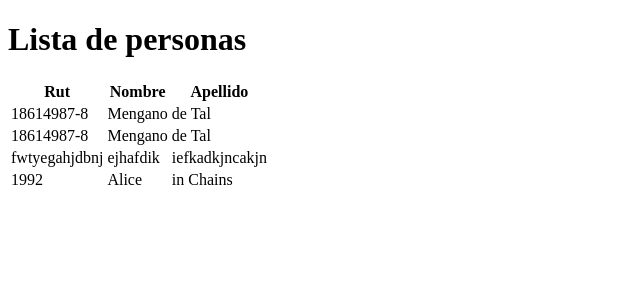
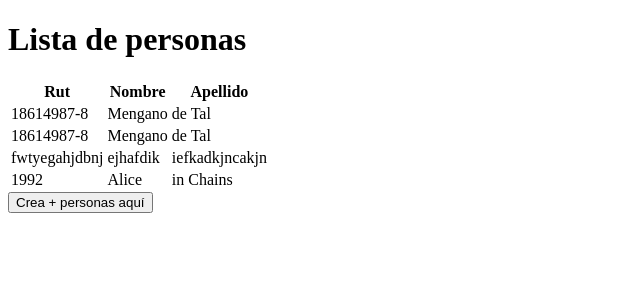
Before and after one commit to frgonzalezb/github-actividad-exp2, a Django app: page /personas/ in a window 1280 px wide. Shown: the top 300 px of the page, without its empty margins (0-640 px from the left). Run offline with Django 4.2, Linux system fonts and the light colour scheme; data comes from the database, SQL or seed files in the repository.

Commit message:
Update listado_personas.html

```diff
--- a/actividad_django/personas/templates/personas/listado_personas.html
+++ b/actividad_django/personas/templates/personas/listado_personas.html
@@ -26,5 +26,7 @@
             {% endfor %}
         </tbody>
     </table>
+
+    <button>Crea + personas aquí</button>
 </body>
 </html>
```
